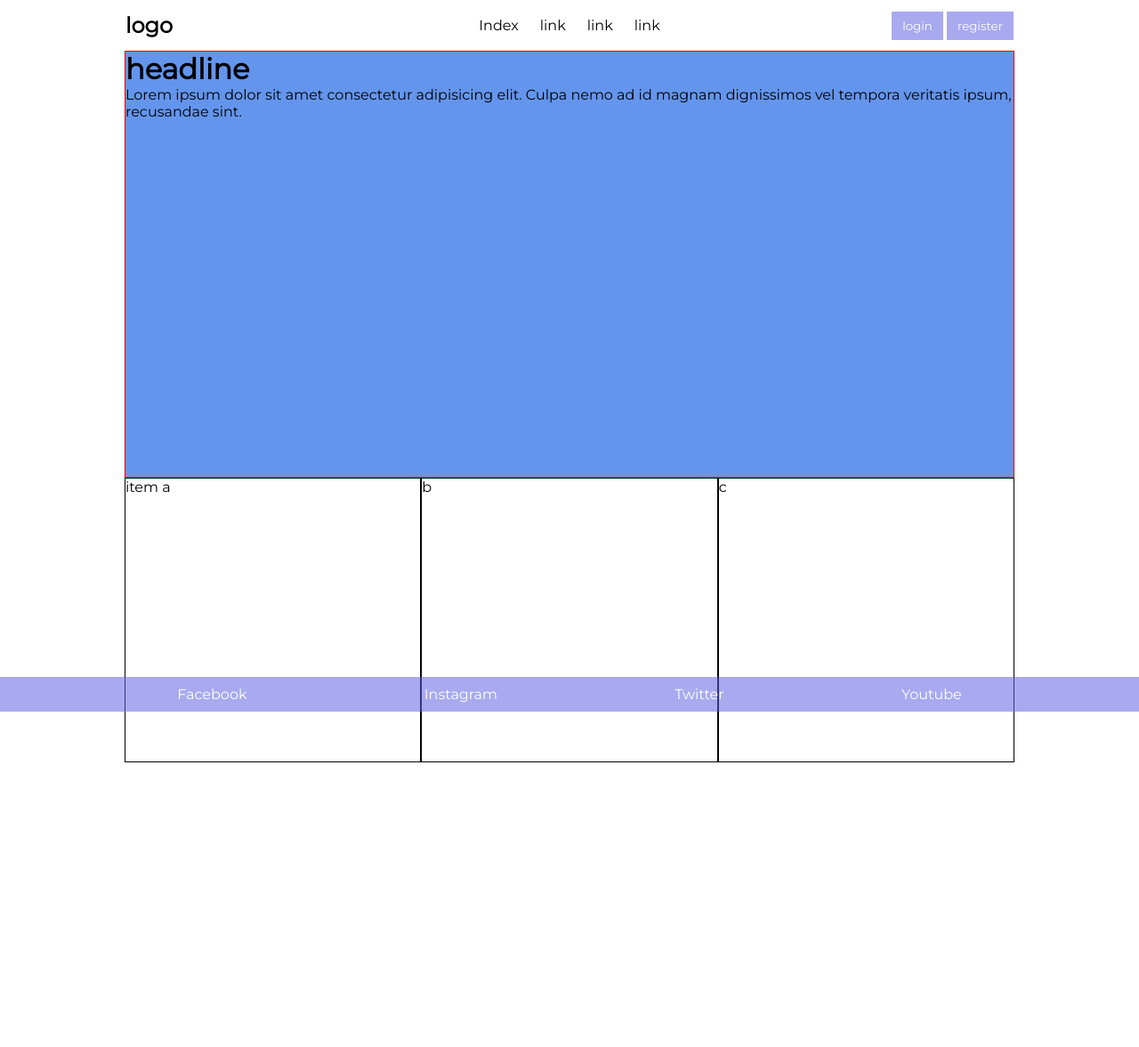
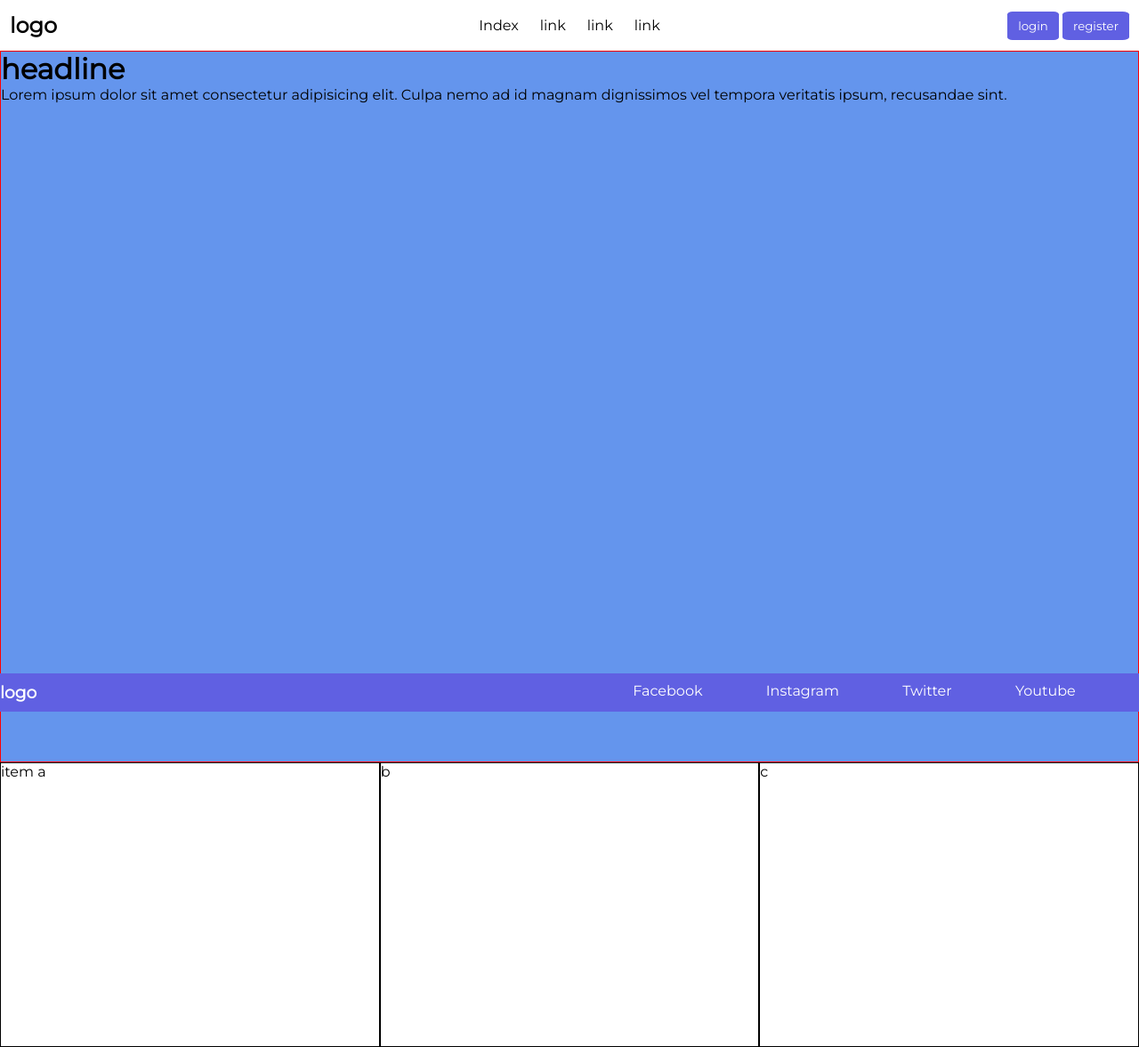
Before and after one commit to RahinF/Website-Project, a PHP site: page / in a window 1280 px wide. Shown: the whole page at 89% size. Before the commit the page ends 857 px from the top, so only its background shows below. Run offline with PHP 8.4, Linux system fonts and the light colour scheme; some libraries are stand-ins or nearby versions.

Commit message:
improved css folder organisation, improved layout

```diff
--- a/footer.php
+++ b/footer.php
@@ -1,8 +1,15 @@
 <footer>
-    <div>Facebook</div>
-    <div>Instagram</div>
-    <div>Twitter</div>
-    <div>Youtube</div>
+    <div>
+        <h3>logo</h3>
+
+    </div>
+    <div class='footer-media'>
+        <div>Facebook</div>
+        <div>Instagram</div>
+        <div>Twitter</div>
+        <div>Youtube</div>
+    </div>
+
 </footer>
 </body>
 
--- a/header.php
+++ b/header.php
@@ -5,7 +5,7 @@
     <meta charset="UTF-8">
     <meta name="viewport" content="width=device-width, initial-scale=1.0">
     <title><?php echo $pageTitle ?></title>
-    <link rel="stylesheet" href="main.css">
+    <link rel="stylesheet" href="styles/main.css">
     <link href="https://fonts.googleapis.com/css2?family=Montserrat&display=swap" rel="stylesheet">
     <script src="https://kit.fontawesome.com/ac5a47f042.js" crossorigin="anonymous"></script>
 </head>
--- a/login.php
+++ b/login.php
@@ -1,7 +1,5 @@
 <?php
 include 'condb.php';
-
-
 
 if (!empty($_POST)){
 // error when a field is empty
--- /dev/null
+++ b/styles/_footer.scss
@@ -0,0 +1,21 @@
+footer {
+    display: grid;
+    grid-template-columns: repeat(2, 1fr);
+    justify-content: space-evenly;
+    position: fixed;
+    bottom: 0;
+    left: 0;
+    width: 100%;
+    background: rgba(96, 96, 226, 1);
+    color: white;
+
+    padding: {
+        top: 10px;
+        bottom: 10px;
+    }
+}
+
+.footer-media {
+    display: flex;
+    justify-content: space-evenly;
+}
--- /dev/null
+++ b/styles/_nav.scss
@@ -0,0 +1,50 @@
+nav {
+    display: grid;
+    grid-template-columns: 1fr 3fr 1fr;
+    align-items: center;
+    margin: 1px;
+
+
+    padding: {
+        top: 10px;
+        left: 10px;
+        right: 10px;
+        bottom: 10px;
+    }
+
+    button {
+        background: rgb(96, 96, 226);
+        color: #fff;
+        padding: 8px 12px;
+        border: none;
+        border-radius: 10%;
+
+        &:hover {
+            background: rgb(59, 59, 216)
+        }
+
+    }
+
+    div {
+        justify-self: end;
+    }
+
+    ul {
+        display: flex;
+        list-style: none;
+        justify-self: center;
+
+        li {
+            padding: 8px 12px;
+
+            a {
+                text-decoration: none;
+                color: black;
+
+                &:hover {
+                    color: blue;
+                }
+            }
+        }
+    }
+}
--- a/main.css
+++ b/styles/main.css
@@ -1,3 +1,83 @@
+nav {
+  display: -ms-grid;
+  display: grid;
+  -ms-grid-columns: 1fr 3fr 1fr;
+      grid-template-columns: 1fr 3fr 1fr;
+  -webkit-box-align: center;
+      -ms-flex-align: center;
+          align-items: center;
+  margin: 1px;
+  padding-top: 10px;
+  padding-left: 10px;
+  padding-right: 10px;
+  padding-bottom: 10px;
+}
+
+nav button {
+  background: #6060e2;
+  color: #fff;
+  padding: 8px 12px;
+  border: none;
+  border-radius: 10%;
+}
+
+nav button:hover {
+  background: #3b3bd8;
+}
+
+nav div {
+  -ms-grid-column-align: end;
+      justify-self: end;
+}
+
+nav ul {
+  display: -webkit-box;
+  display: -ms-flexbox;
+  display: flex;
+  list-style: none;
+  justify-self: center;
+}
+
+nav ul li {
+  padding: 8px 12px;
+}
+
+nav ul li a {
+  text-decoration: none;
+  color: black;
+}
+
+nav ul li a:hover {
+  color: blue;
+}
+
+footer {
+  display: -ms-grid;
+  display: grid;
+  -ms-grid-columns: (1fr)[2];
+      grid-template-columns: repeat(2, 1fr);
+  -webkit-box-pack: space-evenly;
+      -ms-flex-pack: space-evenly;
+          justify-content: space-evenly;
+  position: fixed;
+  bottom: 0;
+  left: 0;
+  width: 100%;
+  background: #6060e2;
+  color: white;
+  padding-top: 10px;
+  padding-bottom: 10px;
+}
+
+.footer-media {
+  display: -webkit-box;
+  display: -ms-flexbox;
+  display: flex;
+  -webkit-box-pack: space-evenly;
+      -ms-flex-pack: space-evenly;
+          justify-content: space-evenly;
+}
+
 * {
   margin: 0;
   padding: 0;
@@ -28,75 +108,8 @@
   background: #6060e2;
 }
 
-footer {
-  display: -webkit-box;
-  display: -ms-flexbox;
-  display: flex;
-  -webkit-box-pack: space-evenly;
-      -ms-flex-pack: space-evenly;
-          justify-content: space-evenly;
-  position: fixed;
-  bottom: 0;
-  left: 0;
-  width: 100%;
-  background: rgba(96, 96, 226, 0.541);
-  color: white;
-  padding-top: 10px;
-  padding-bottom: 10px;
-}
-
-nav {
-  display: -ms-grid;
-  display: grid;
-  -ms-grid-columns: 1fr 3fr 1fr;
-      grid-template-columns: 1fr 3fr 1fr;
-  -webkit-box-align: center;
-      -ms-flex-align: center;
-          align-items: center;
-  margin: 1px;
-  padding-top: 10px;
-  padding-bottom: 10px;
-}
-
-nav button {
-  background: rgba(96, 96, 226, 0.541);
-  color: #fff;
-  padding: 8px 12px;
-  border: none;
-}
-
-nav button:hover {
-  background: #6060e2;
-}
-
-nav div {
-  -ms-grid-column-align: end;
-      justify-self: end;
-}
-
-nav ul {
-  display: -webkit-box;
-  display: -ms-flexbox;
-  display: flex;
-  list-style: none;
-  justify-self: center;
-}
-
-nav ul li {
-  padding: 8px 12px;
-}
-
-nav ul li a {
-  text-decoration: none;
-  color: black;
-}
-
-nav ul li a:hover {
-  color: blue;
-}
-
 .hero {
-  min-height: 60vh;
+  min-height: 100vh;
   border: 1px solid red;
   background-color: cornflowerblue;
   display: -webkit-box;
@@ -117,11 +130,6 @@ nav ul li a:hover {
 .sub-hero div {
   border: 1px solid black;
   width: 100%;
-}
-
-body {
-  max-width: 1000px;
-  margin: auto;
 }
 
 #register-form {
--- a/main.scss
+++ b/styles/main.scss
@@ -1,3 +1,6 @@
+@import "nav";
+@import "footer";
+
 * {
     margin: 0;
     padding: 0;
@@ -32,72 +35,12 @@
 }
 
 
-footer {
-    display: flex;
-    justify-content: space-evenly;
-    position: fixed;
-    bottom: 0;
-    left: 0;
-    width: 100%;
-    background: rgba(96, 96, 226, 0.541);
-    color: white;
-
-    padding: {
-        top: 10px;
-        bottom: 10px;
-    }
-}
-
-nav {
-    display: grid;
-    grid-template-columns: 1fr 3fr 1fr;
-    align-items: center;
-    margin: 1px;
 
 
-    padding: {
-        top: 10px;
-        bottom: 10px;
-    }
 
-    button {
-        background: rgba(96, 96, 226, 0.541);
-        color: #fff;
-        padding: 8px 12px;
-        border: none;
-
-        &:hover {
-            background: rgb(96, 96, 226)
-        }
-
-    }
-
-    div {
-        justify-self: end;
-    }
-
-    ul {
-        display: flex;
-        list-style: none;
-        justify-self: center;
-
-        li {
-            padding: 8px 12px;
-
-            a {
-                text-decoration: none;
-                color: black;
-
-                &:hover {
-                    color: blue;
-                }
-            }
-        }
-    }
-}
 
 .hero {
-    min-height: 60vh;
+    min-height: 100vh;
     border: 1px solid red;
     background-color: cornflowerblue;
     display: flex;
@@ -115,10 +58,7 @@ nav {
 
 }
 
-body {
-    max-width: 1000px;
-    margin: auto;
-}
+
 
 #register-form {
     display: flex;
```
Also changed, not shown: 2 other files.
